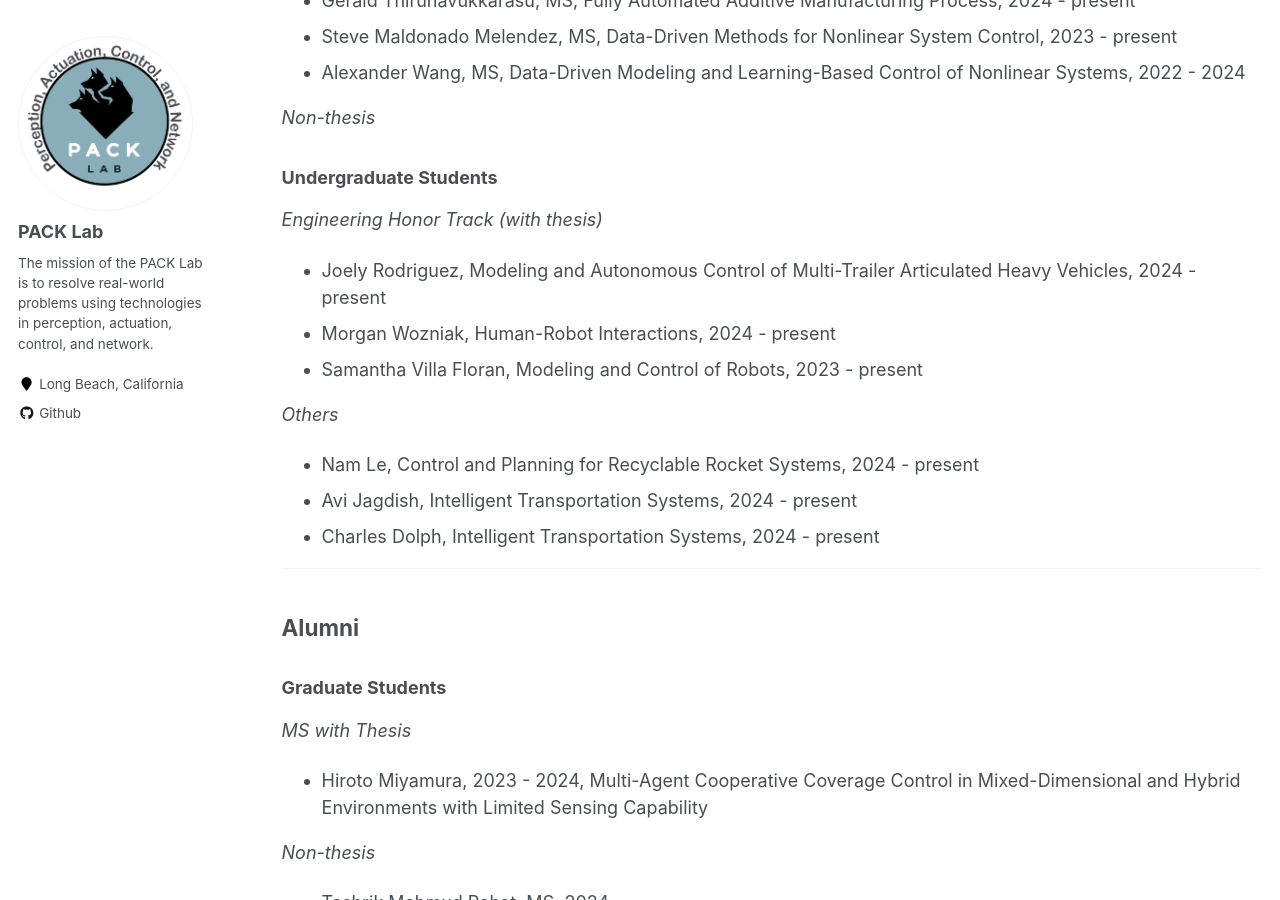
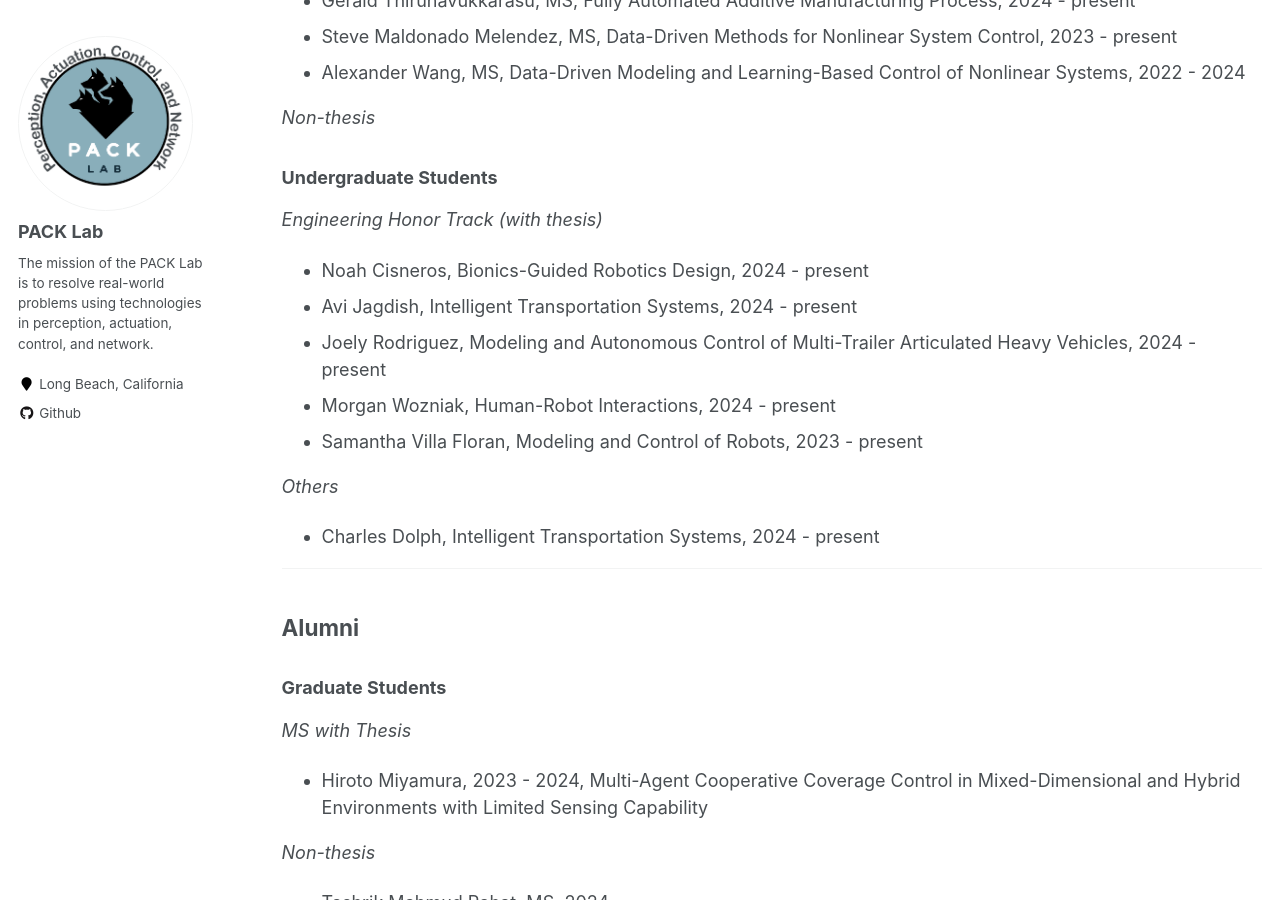
Before and after one commit to pack-lab/pack-lab.github.io, a Jekyll site: the page built from _pages/members.md, in a window 1280 px wide and 900 px high, scrolled down 496 px. Built offline with Jekyll 4.4.1, drawn with Linux system fonts in a browser that asks for light colours.

Commit message:
Update members.md

```diff
--- a/_pages/members.md
+++ b/_pages/members.md
@@ -27,14 +27,15 @@ author_profile: true
 
 *Engineering Honor Track (with thesis)*
 
+* Noah Cisneros, Bionics-Guided Robotics Design, 2024 - present
+* Avi Jagdish, Intelligent Transportation Systems, 2024 - present
 * Joely Rodriguez, Modeling and Autonomous Control of Multi-Trailer Articulated Heavy Vehicles, 2024 - present
 * Morgan Wozniak, Human-Robot Interactions, 2024 - present
 * Samantha Villa Floran, Modeling and Control of Robots, 2023 - present
 
 *Others*
 
-* Nam Le, Control and Planning for Recyclable Rocket Systems, 2024 - present
-* Avi Jagdish, Intelligent Transportation Systems, 2024 - present
+
 * Charles Dolph, Intelligent Transportation Systems, 2024 - present
 
 ---
```
Also changed, not shown: other parts of _pages/members.md (+1 -0 lines).
